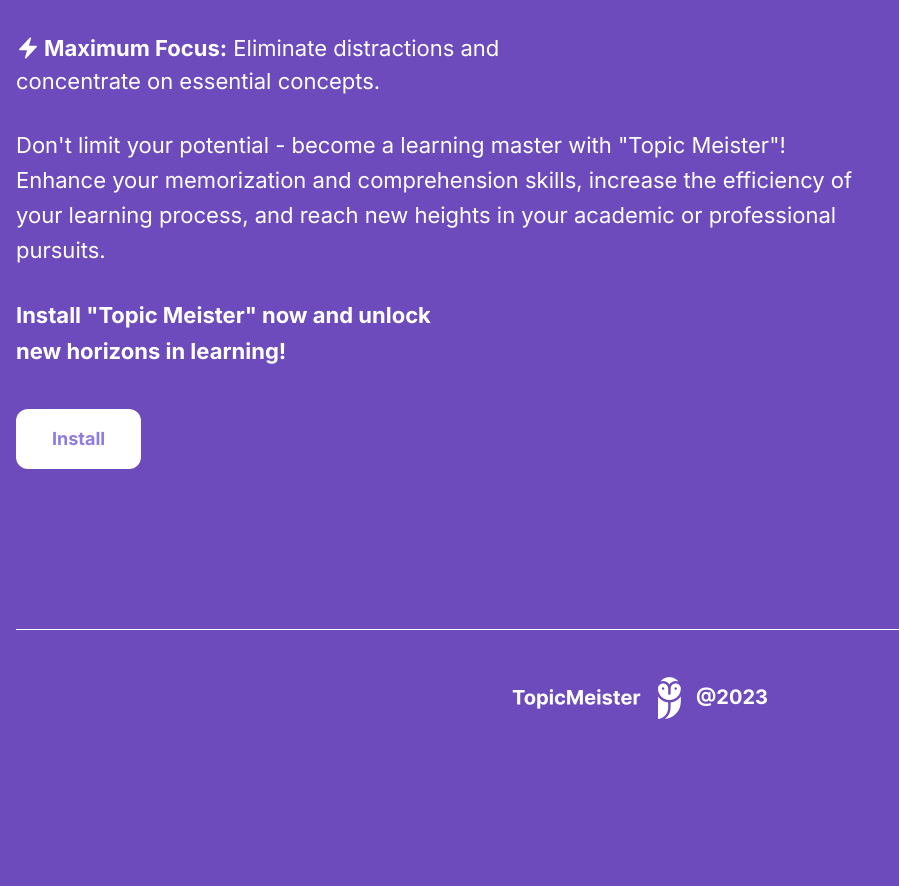
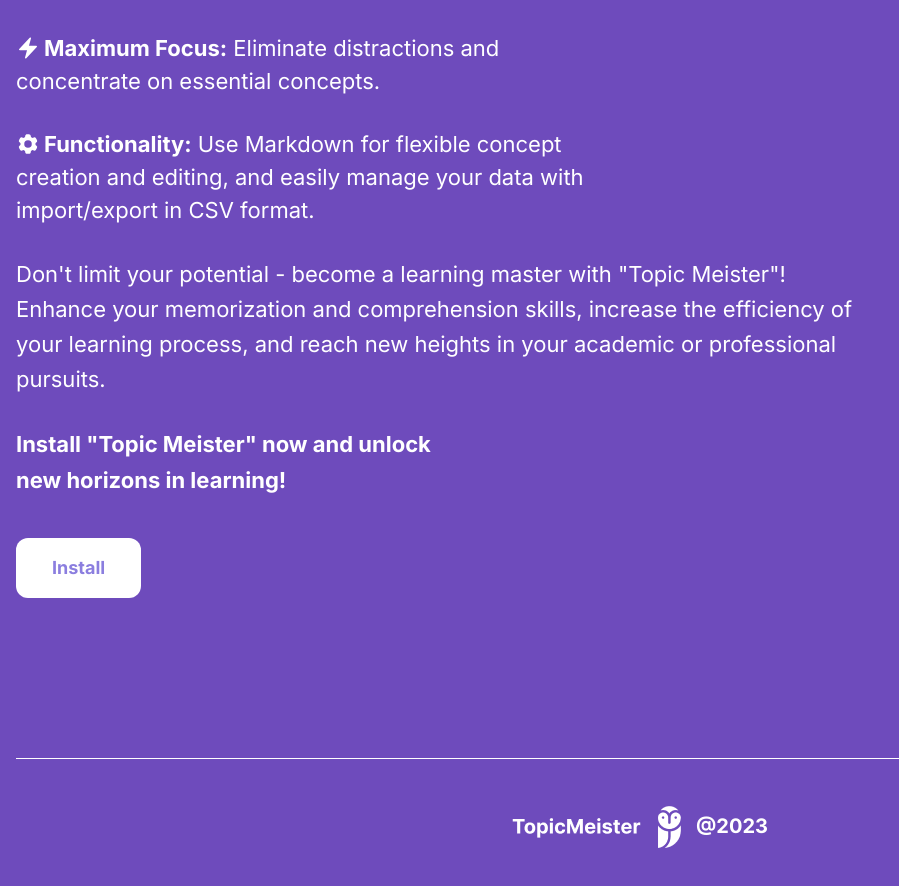
Before and after one commit to syntaxorange/memocyclesite, a Next.js app: page /en in a window 1280 px wide. Shown: the part 2231-3117 px from the top of the page, without its empty margins (0-899 px from the left). Before the commit the page ends 2996 px from the top, so only its background shows below. Built offline with nearby package versions, Linux system fonts and the light colour scheme; grey boxes are pictures that could not be loaded.

Commit message:
add a new benefits point

```diff
--- a/app/[lang]/dictionaries/en.json
+++ b/app/[lang]/dictionaries/en.json
@@ -33,6 +33,10 @@
       "title": "Maximum Focus:",
       "text": "Eliminate distractions and concentrate on essential concepts."
     },
+    "functionality": {
+      "title": "Functionality:",
+      "text": "Use Markdown for flexible concept creation and editing, and easily manage your data with import/export in CSV format."
+    },
     "learning_master": "Don't limit your potential - become a learning master with \"Topic Meister\"! Enhance your memorization and comprehension skills, increase the efficiency of your learning process, and reach new heights in your academic or professional pursuits.",
     "install": "Install \"Topic Meister\" now and unlock<br /> new horizons in learning!"
   }
--- a/app/[lang]/dictionaries/ru.json
+++ b/app/[lang]/dictionaries/ru.json
@@ -33,6 +33,10 @@
       "title": "Максимальная концентрация:",
       "text": "Избавьтесь от отвлекающих факторов и фокусируйтесь на существенных понятиях."
     },
+    "functionality": {
+      "title": "Функциональность:",
+      "text": "Воспользуйтесь Markdown для гибкого создания и редактирования концепций, а также легко управляйте данными с помощью импорта/экспорта в формате CSV."
+    },
     "learning_master": "Не ограничивайте свой потенциал - станьте мастером в обучении с помощью \"Topic Meister\"! Улучшите свои навыки запоминания и усвоения информации, повысьте эффективность своего учебного процесса и достигните новых высот в своих академических или профессиональных целях.",
     "install": "Установите \"Topic Meister\" сейчас и откройте<br /> новые горизонты обучения!"
   }
--- a/app/[lang]/page.tsx
+++ b/app/[lang]/page.tsx
@@ -1,5 +1,5 @@
 import Image from 'next/image'
-import { BellIcon, ClockIcon, LightBulbIcon, GlobeAltIcon, BoltIcon } from '@heroicons/react/24/solid'
+import { BellIcon, ClockIcon, LightBulbIcon, GlobeAltIcon, BoltIcon, Cog6ToothIcon } from '@heroicons/react/24/solid'
 import Menu from './menu'
 import { Locale } from './dictionaries'
 import { getDictionary } from './dictionaries'
@@ -76,6 +76,9 @@
               <li>
                 <span className="font-bold flex md:inline-flex mb-1 md:mb-0"><BoltIcon className="relative top-1 h-6 w-6 mr-1" aria-hidden="true" /> {dict.benefits.focus.title}</span> {dict.benefits.focus.text}
               </li>
+              <li>
+                <span className="font-bold flex md:inline-flex mb-1 md:mb-0"><Cog6ToothIcon className="relative top-1 h-6 w-6 mr-1" aria-hidden="true" /> {dict.benefits.functionality.title}</span> {dict.benefits.functionality.text}
+              </li>
             </ul>
             <div className="mb-8 w-full lg:w-2/4">
               <iframe width="100%" height="360" src="https://www.youtube.com/embed/Lr-6NxNAQQc?si=__T4nCw5U9KpT6Ya" title="YouTube video player" frameBorder="0" allow="accelerometer; autoplay; clipboard-write; encrypted-media; gyroscope; picture-in-picture; web-share" allowFullScreen></iframe>
```
